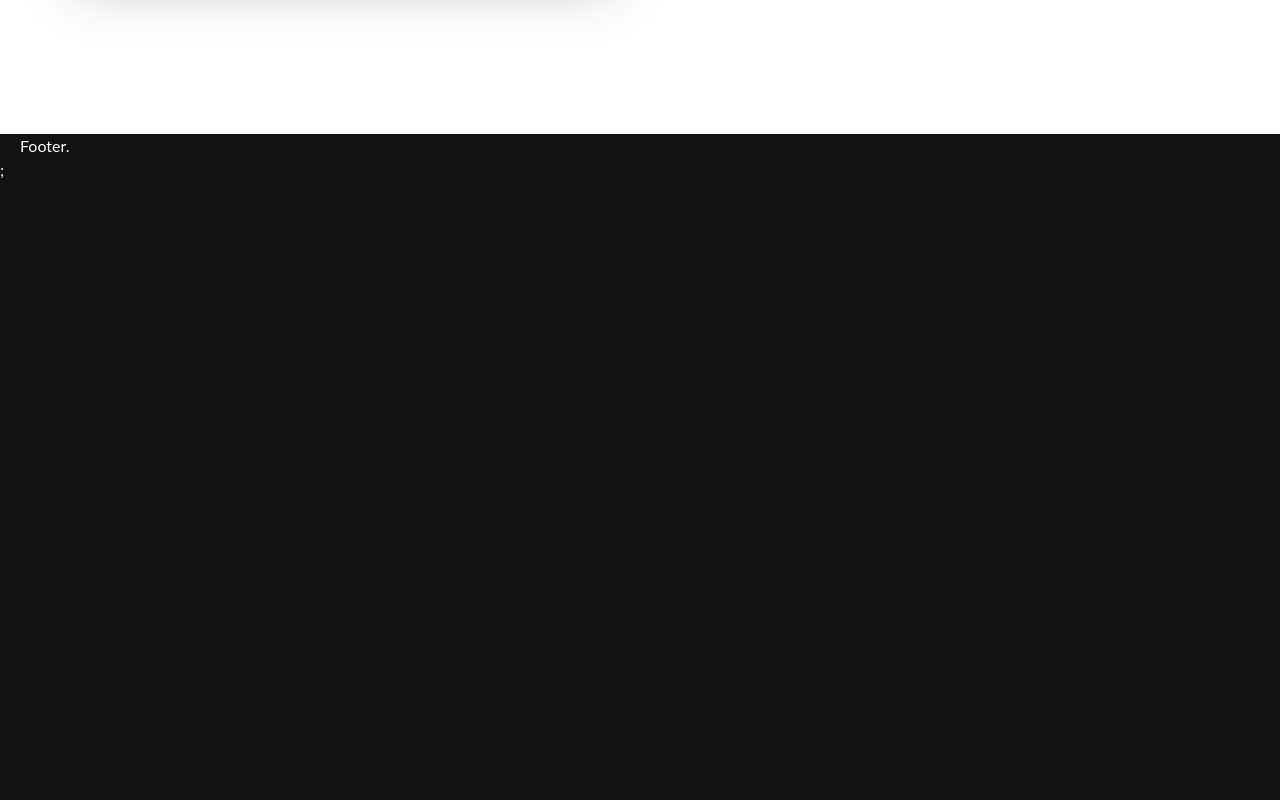
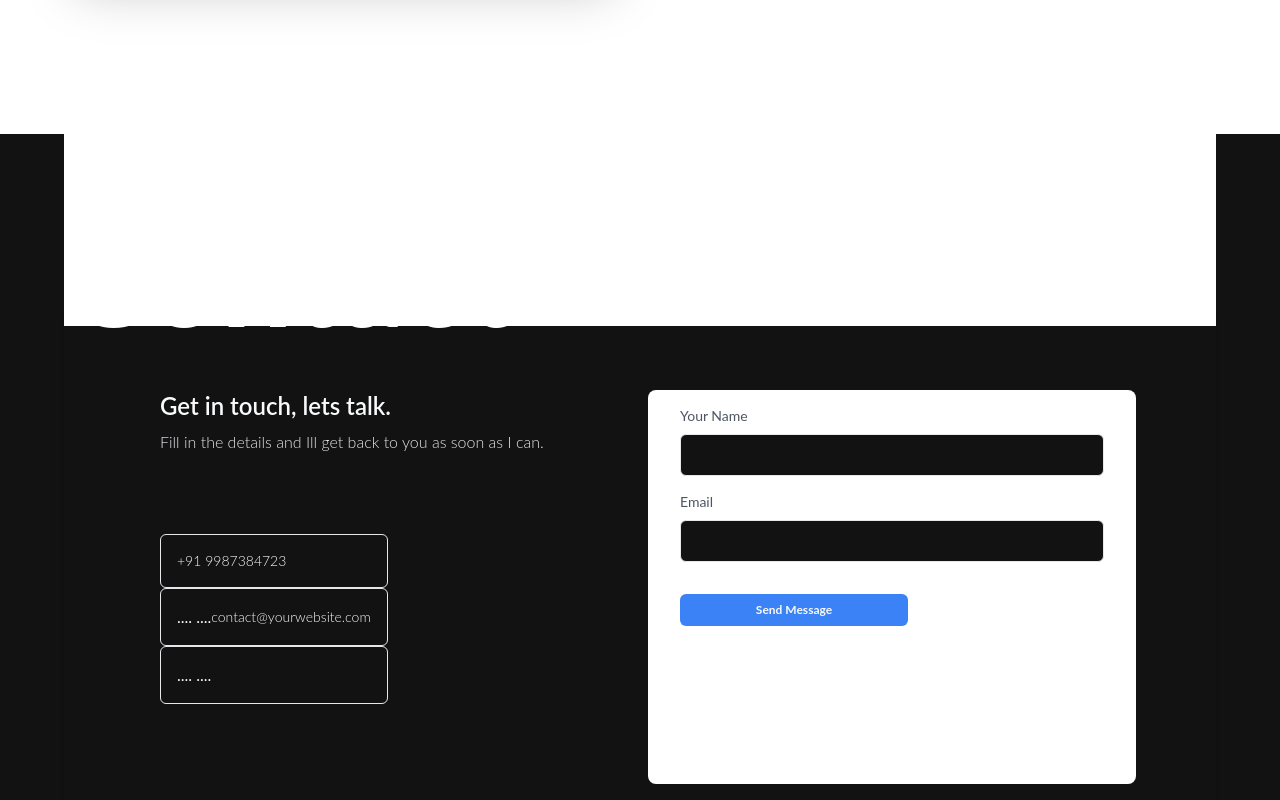
Before and after one commit to EoinTraynor/eointraynor.github.io, a Next.js app: page / in a window 1280 px wide. Shown: the part 1880-2680 px from the top of the page. Before the commit the page ends 2062 px from the top, so only its background shows below. Built offline with nearby package versions, Linux system fonts and the light colour scheme.

Commit message:
Contact form

```diff
--- a/components/contact.tsx
+++ b/components/contact.tsx
@@ -1,7 +1,70 @@
 import { FunctionComponent } from 'react';
 
 const Contact: FunctionComponent = () => {
-  return <div className="container mx-auto px-5">About Me.</div>;
+  return (
+    <section>
+      <div className="max-w-6xl mx-auto h-48 bg-white dark:bg-gray-800 antialiased">
+        <h1 className=" text-5xl md:text-9xl font-bold py-20 text-center md:text-left">
+          Contact
+        </h1>
+      </div>
+      <div className="relative z-10 rounded-md shadow-md bg-[#02044A] p-4 md:p-10 lg:p-20 max-w-6xl mx-auto mb-20 -mt-4">
+        <div className="grid grid-cols-1 md:grid-cols-2 gap-4">
+          <div className="md:ml-4">
+            <header className="">
+              <h1 className="text-gray-50 font-semibold text-2xl">
+                Get in touch, lets talk.
+              </h1>
+              <p className="font-light text-base text-gray-200 mt-2">
+                Fill in the details and Ill get back to you as soon as I can.
+              </p>
+            </header>
+            <div className="icons-container inline-flex flex-col my-20">
+              <div className="flex flex-row items-center space-x-6 rounded-md border border-[#02044A] hover:border hover:border-blue-500 p-4">
+                <p className="text-gray-50 font-light text-sm">
+                  +91 9987384723
+                </p>
+              </div>
+              <div className="flex flex-row items-center space-x-6 rounded-md border border-[#02044A] hover:border hover:border-blue-500 p-4">
+                .... ....
+                <p className="text-gray-50 font-light text-sm">
+                  contact@yourwebsite.com
+                </p>
+              </div>
+              <div className="flex flex-row items-center space-x-6 rounded-md border border-[#02044A] hover:border hover:border-blue-500 p-4">
+                .... ....
+              </div>
+            </div>
+          </div>
+          <form className="form rounded-lg bg-white p-4 flex flex-col">
+            <label htmlFor="name" className="text-sm text-gray-600 mx-4">
+              {' '}
+              Your Name
+            </label>
+            <input
+              type="text"
+              className="font-light rounded-md border focus:outline-none py-2 mt-2 px-1 mx-4 focus:ring-2 focus:border-none ring-blue-500"
+              name="name"
+            />
+            <label htmlFor="email" className="text-sm text-gray-600 mx-4 mt-4">
+              Email
+            </label>
+            <input
+              type="text"
+              className="font-light rounded-md border focus:outline-none py-2 mt-2 px-1 mx-4 focus:ring-2 focus:border-none ring-blue-500"
+              name="email"
+            />
+            <button
+              type="submit"
+              className="bg-blue-500 rounded-md w-1/2 mx-4 mt-8 py-2 text-gray-50 text-xs font-bold"
+            >
+              Send Message
+            </button>
+          </form>
+        </div>
+      </div>
+    </section>
+  );
 };
 
 export default Contact;
--- a/pages/index.tsx
+++ b/pages/index.tsx
@@ -1,4 +1,5 @@
 import Achievements from '@components/Achievements';
+import Contact from '@components/Contact';
 import Hero from '@components/Hero';
 import PageTemplate from '@components/PageTemplate';
 import SideProjects from '@components/SideProjects';
@@ -12,6 +13,7 @@ const Index = () => {
         <Welcome />
         <Achievements />
         <SideProjects />
+        <Contact />
       </PageTemplate>
     </>
   );
```
